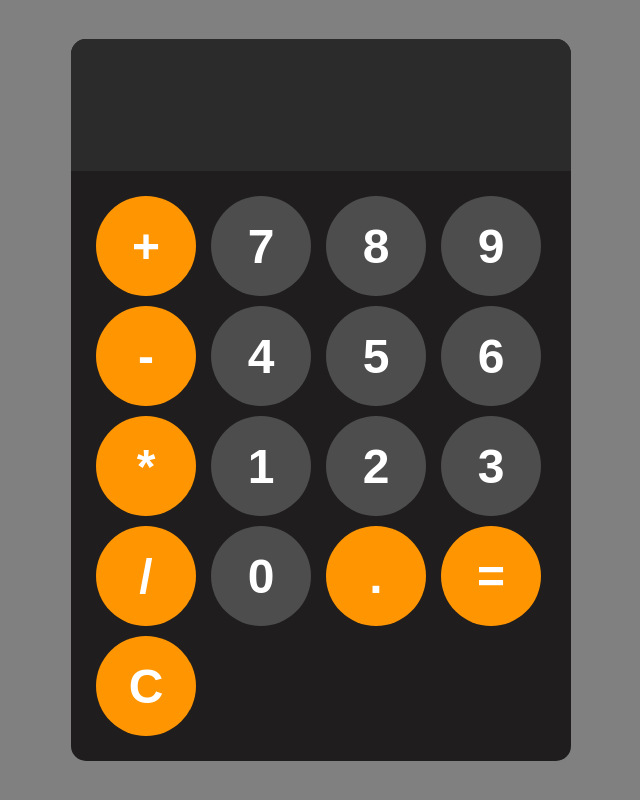
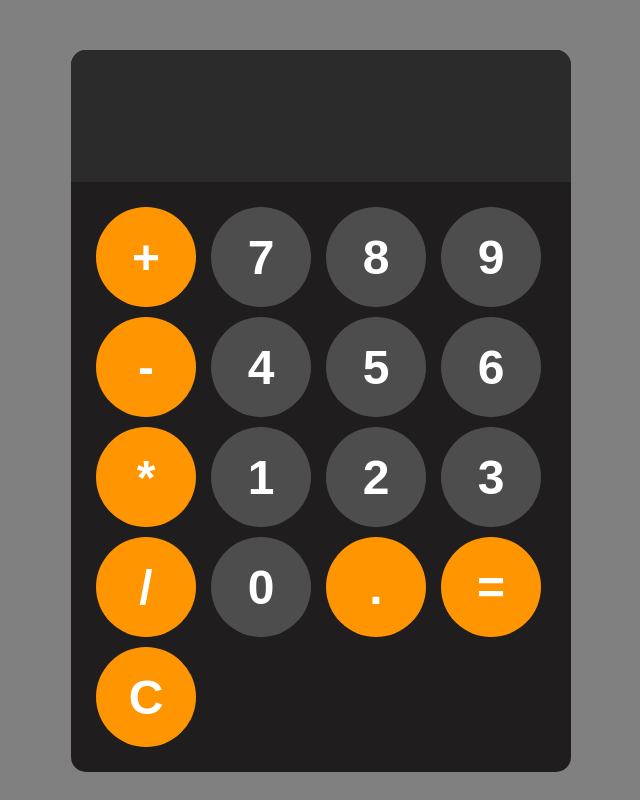
Before and after one commit to samiraBellil/Javascript_Cours, a plain HTML site: page calculator_Program/index.html in a window 1280 px wide. Shown: the whole page, without its empty margins (319-959 px from the left). Drawn offline with Linux system fonts and the light colour scheme.

Commit message:
new changes

```diff
--- a/calculator_Program/style.css
+++ b/calculator_Program/style.css
@@ -1,9 +1,8 @@
 body{
-    margin: 0;
+    margin-top: 50px;
     display: flex;
     justify-content: center;
     align-items: center;
-    height: 100vh;
     background-color: gray;
 }
 #calculator{
```
